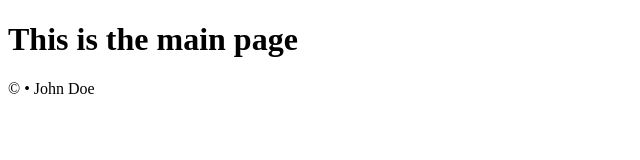
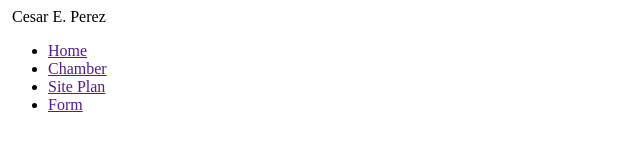
Before and after one commit to CesarPerez117/wdd230, a plain HTML site: page index.html in a window 1280 px wide. Shown: the whole page, without its empty margins (0-640 px from the left). Drawn offline with Linux system fonts and the light colour scheme.

Commit message:
folder changes

```diff
--- a/index.html
+++ b/index.html
@@ -3,10 +3,28 @@
 <head>
     <meta charset="UTF-8">
     <meta name="viewport" content="width=device-width, initial-scale=1.0">
-    <title>Studen Presentation</title>
+    <title>Cesar Perez - WDD 230 - Web Fronted Development</title>
+    <meta name="description" content="WDD 230 - Web Frontend Development - Cesar Perez - course assignment portal">
+    <meta name="author" content="Cesar E. Perez">
 </head>
 <body>
-    <h1>This is the main page</h1>
-    <footer>&copy;<span id="year"></span> &bull; John Doe</footer>
+    <header>
+        <img href="">
+        <span>Cesar E. Perez</span>
+    </header>
+    <nav>
+        <ul>
+            <li><a href="">Home</a></li>
+            <li><a href="">Chamber</a></li>
+            <li><a href="">Site Plan</a></li>
+            <li><a href="">Form</a></li>
+        </ul>
+    </nav>
+    <main>
+
+    </main>
+    <footer>
+
+    </footer>
 </body>
 </html>
```
Also changed, not shown: images/cesar-perez.jpg (added), scripts/getDates.js (added), styles/base.css (added), styles/larger.css (added).
